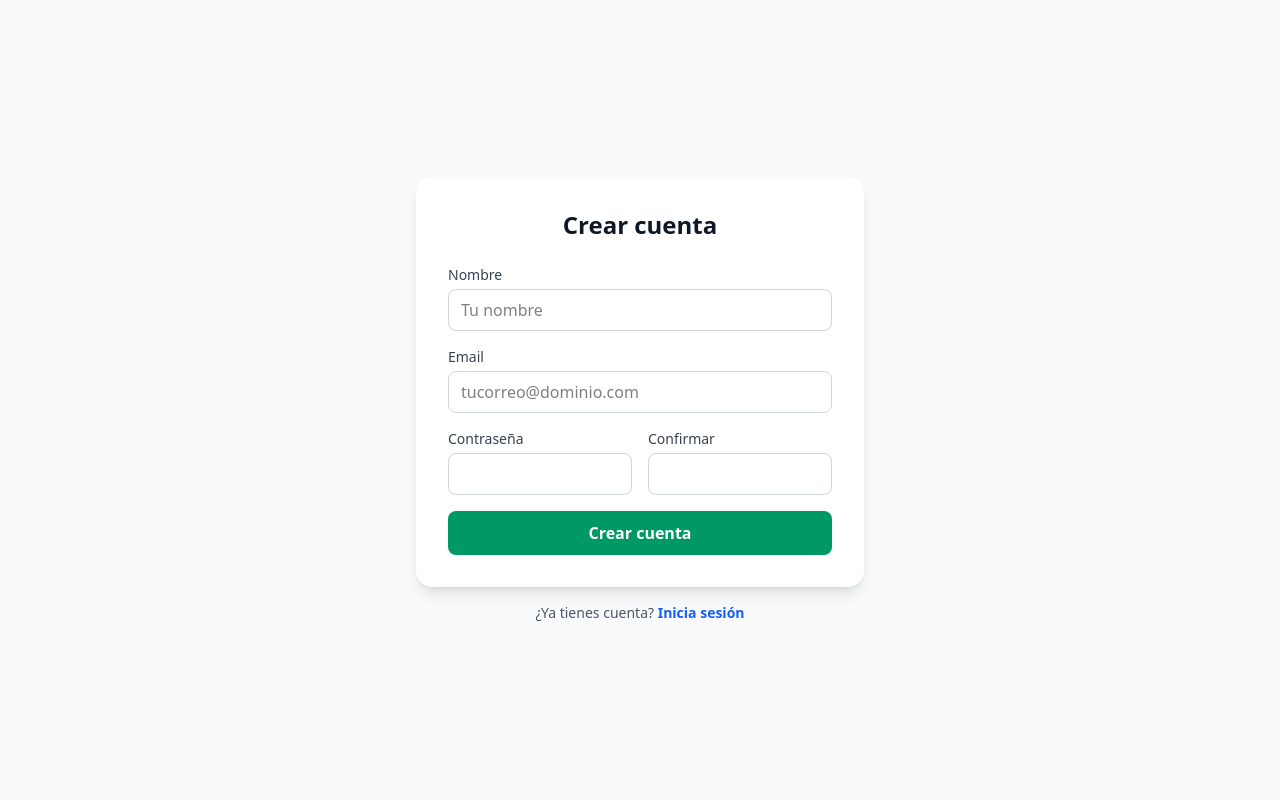
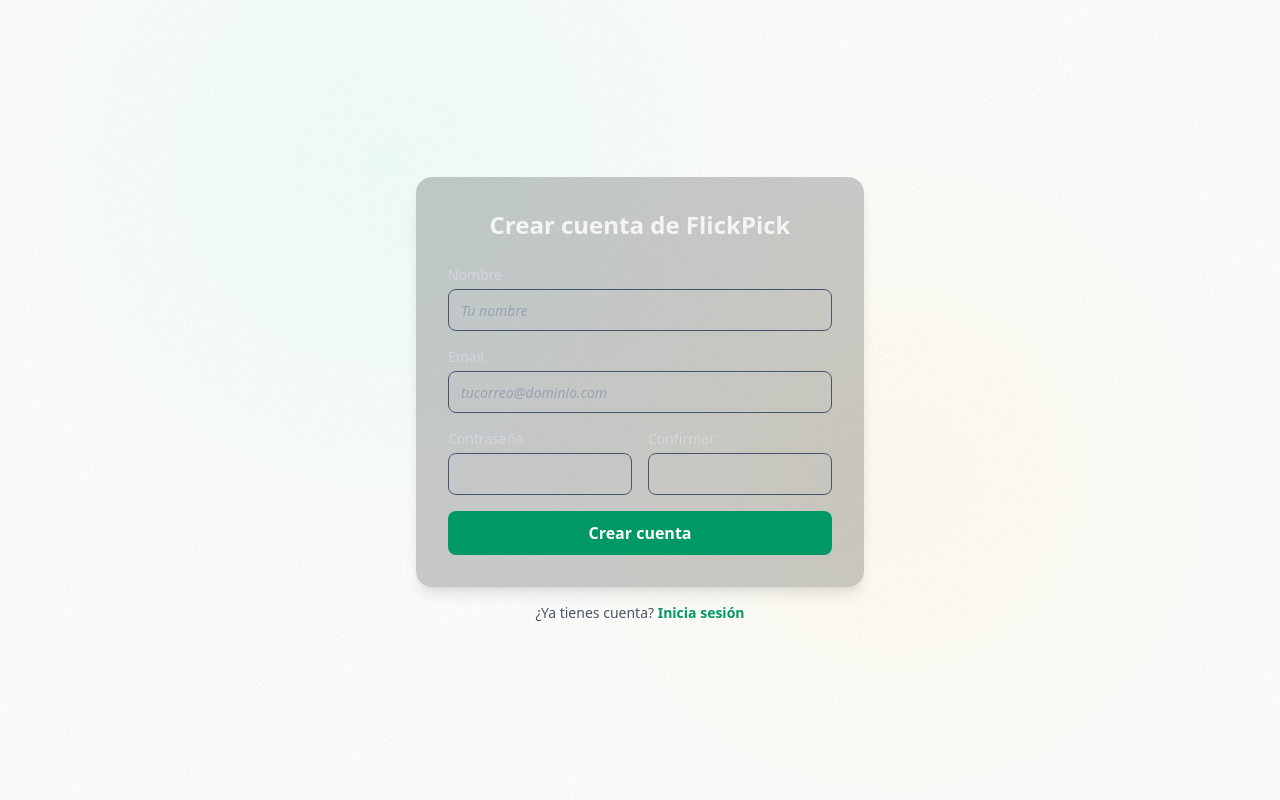
Before and after one commit to Olan-RossMiguel/proyecto-final, a React (Vite) app in the folder frontend/: page /register in a window 1280 px wide. Built offline with nearby package versions, Linux system fonts and the light colour scheme; no server answers.

Commit message:
feat: :lipstick: Añadiendo estilos en las paginas para mantener la consistencia

```diff
--- a/frontend/src/layouts/AuthLayout.jsx
+++ b/frontend/src/layouts/AuthLayout.jsx
@@ -1,9 +1,29 @@
 export default function AuthLayout ({ title, children, footer }) {
   return (
-    <div className='min-h-screen bg-gray-50 flex items-center justify-center p-4'>
+    <div className='min-h-screen flex items-center justify-center p-4'>
+      <div className='fixed inset-0 -z-20 w-full h-full bg-white dark:bg-gray-950'>
+        <svg
+          className='absolute inset-0 w-full h-full opacity-[0.15] dark:opacity-[0.07]'
+          xmlns='http://www.w3.org/2000/svg'
+        >
+          <filter id='noise'>
+            <feTurbulence
+              type='fractalNoise'
+              baseFrequency='0.65'
+              numOctaves={3}
+              stitchTiles='stitch'
+            />
+            <feColorMatrix type='saturate' values={0} />
+          </filter>
+          <rect width='100%' height='100%' filter='url(#noise)' />
+        </svg>
+        <div className='absolute inset-0 bg-[radial-gradient(circle_at_30%_20%,rgba(153,246,228,0.15),transparent_40%)] dark:bg-[radial-gradient(circle_at_30%_20%,rgba(56,189,248,0.12),transparent_40%)]'>
+          <div className='absolute inset-0 bg-[radial-gradient(circle_at_70%_60%,rgba(253,224,71,0.08),transparent_40%)] dark:bg-[radial-gradient(circle_at_70%_60%,rgba(250,204,21,0.08),transparent_40%)]' />
+        </div>
+      </div>
       <div className='w-full max-w-md'>
-        <div className='bg-white rounded-2xl shadow-lg p-8'>
-          <h1 className='text-2xl font-bold text-gray-900 mb-6 text-center'>{title}</h1>
+        <div className='backdrop:blur-2xl bg-black/20 rounded-2xl shadow-lg p-8'>
+          <h1 className='text-2xl font-bold text-gray-100 mb-6 text-center '>{title}</h1>
           {children}
         </div>
         {footer ? <div className='mt-4 text-center text-sm text-gray-600'>{footer}</div> : null}
--- a/frontend/src/pages/Login.jsx
+++ b/frontend/src/pages/Login.jsx
@@ -26,54 +26,56 @@
   }
 
   return (
+    <>
       <AuthLayout
-      title='Inicia sesión'
+        title='Inicia sesión en FlickPick'
         footer={
           <>
             ¿No tienes cuenta?{' '}
-          <Link to='/register' className='font-semibold text-blue-600 hover:underline'>
+            <Link to='/register' className='font-semibold text-emerald-600 hover:underline'>
               Crea una aquí
             </Link>
           </>
       }
       >
         <form onSubmit={onSubmit} className='space-y-4'>
-        {error && <p className='text-sm text-red-600 bg-red-50 p-2 rounded'>{error}</p>}
+          {error && <p className='text-sm text-red-600 bg-red-900/20 p-2 rounded'>{error}</p>}
 
           <div>
-          <label className='block text-sm font-medium text-gray-700'>Email</label>
+            <label className='block text-sm font-medium text-gray-300'>Email</label>
             <input
               type='email'
               name='email'
               value={form.email}
               onChange={onChange}
               required
-            className='mt-1 w-full rounded-lg border border-gray-300 px-3 py-2 focus:outline-none focus:ring-2 focus:ring-blue-500'
+              className='mt-1 w-full rounded-lg border border-slate-600 px-3 py-2 focus:outline-none focus:ring-2 focus:ring-emerald-500 placeholder:text-gray-400 placeholder:italic placeholder:text-sm bg-transparent text-gray-200'
               placeholder='tucorreo@dominio.com'
             />
           </div>
 
           <div>
-          <label className='block text-sm font-medium text-gray-700'>Contraseña</label>
+            <label className='block text-sm font-medium text-gray-300'>Contraseña</label>
             <input
               type='password'
               name='password'
               value={form.password}
               onChange={onChange}
               required
-            className='mt-1 w-full rounded-lg border border-gray-300 px-3 py-2 focus:outline-none focus:ring-2 focus:ring-blue-500'
-            placeholder='••••••••'
+              className='mt-1 w-full rounded-lg border border-slate-600 px-3 py-2 focus:outline-none focus:ring-2 focus:ring-emerald-500 placeholder:text-gray-400 placeholder:italic placeholder:text-sm bg-transparent text-gray-200'
+              placeholder='Contraseña'
             />
           </div>
 
           <button
             type='submit'
             disabled={loading}
-          className='w-full rounded-lg bg-blue-600 text-white py-2.5 font-semibold hover:bg-blue-700 transition disabled:opacity-60'
+            className='w-full rounded-lg bg-emerald-600 text-white py-2.5 font-semibold hover:bg-emerald-700 transition disabled:opacity-60'
           >
             {loading ? 'Entrando…' : 'Entrar'}
           </button>
         </form>
       </AuthLayout>
+    </>
   )
 }
--- a/frontend/src/pages/Register.jsx
+++ b/frontend/src/pages/Register.jsx
@@ -41,13 +41,13 @@
 
   return (
     <AuthLayout
-      title='Crear cuenta'
+      title='Crear cuenta de FlickPick'
       footer={
         <>
           ¿Ya tienes cuenta?{' '}
           <Link
             to='/login'
-            className='font-semibold text-blue-600 hover:underline'
+            className='font-semibold text-emerald-600 hover:underline'
           >
             Inicia sesión
           </Link>
@@ -60,7 +60,7 @@
         )}
 
         <div>
-          <label className='block text-sm font-medium text-gray-700'>
+          <label className='block text-sm font-medium text-gray-300'>
             Nombre
           </label>
           <input
@@ -69,13 +69,13 @@
             value={form.name}
             onChange={onChange}
             required
-            className='mt-1 w-full rounded-lg border border-gray-300 px-3 py-2 focus:outline-none focus:ring-2 focus:ring-blue-500'
+            className='mt-1 w-full rounded-lg border border-slate-600 px-3 py-2 focus:outline-none focus:ring-2 focus:ring-emerald-500 placeholder:text-gray-400 placeholder:italic placeholder:text-sm bg-transparent text-gray-200'
             placeholder='Tu nombre'
           />
         </div>
 
         <div>
-          <label className='block text-sm font-medium text-gray-700'>
+          <label className='block text-sm font-medium text-gray-300'>
             Email
           </label>
           <input
@@ -84,14 +84,14 @@
             value={form.email}
             onChange={onChange}
             required
-            className='mt-1 w-full rounded-lg border border-gray-300 px-3 py-2 focus:outline-none focus:ring-2 focus:ring-blue-500'
+            className='mt-1 w-full rounded-lg border border-slate-600 px-3 py-2 focus:outline-none focus:ring-2 focus:ring-emerald-500 placeholder:text-gray-400 placeholder:italic placeholder:text-sm bg-transparent text-gray-200'
             placeholder='tucorreo@dominio.com'
           />
         </div>
 
         <div className='grid grid-cols-1 sm:grid-cols-2 gap-4'>
           <div>
-            <label className='block text-sm font-medium text-gray-700'>
+            <label className='block text-sm font-medium text-gray-300'>
               Contraseña
             </label>
             <input
@@ -101,11 +101,11 @@
               onChange={onChange}
               required
               minLength={6}
-              className='mt-1 w-full rounded-lg border border-gray-300 px-3 py-2 focus:outline-none focus:ring-2 focus:ring-blue-500'
+              className='mt-1 w-full rounded-lg border border-slate-600 px-3 py-2 focus:outline-none focus:ring-2 focus:ring-emerald-500 placeholder:text-gray-400 placeholder:italic placeholder:text-sm bg-transparent text-gray-200'
             />
           </div>
           <div>
-            <label className='block text-sm font-medium text-gray-700'>
+            <label className='block text-sm font-medium text-gray-300'>
               Confirmar
             </label>
             <input
@@ -115,7 +115,7 @@
               onChange={onChange}
               required
               minLength={6}
-              className='mt-1 w-full rounded-lg border border-gray-300 px-3 py-2 focus:outline-none focus:ring-2 focus:ring-blue-500'
+              className='mt-1 w-full rounded-lg border border-slate-600 px-3 py-2 focus:outline-none focus:ring-2 focus:ring-emerald-500 placeholder:text-gray-400 placeholder:italic placeholder:text-sm bg-transparent text-gray-200'
             />
           </div>
         </div>
```
Lines whose indentation alone changed are shown as unchanged.
